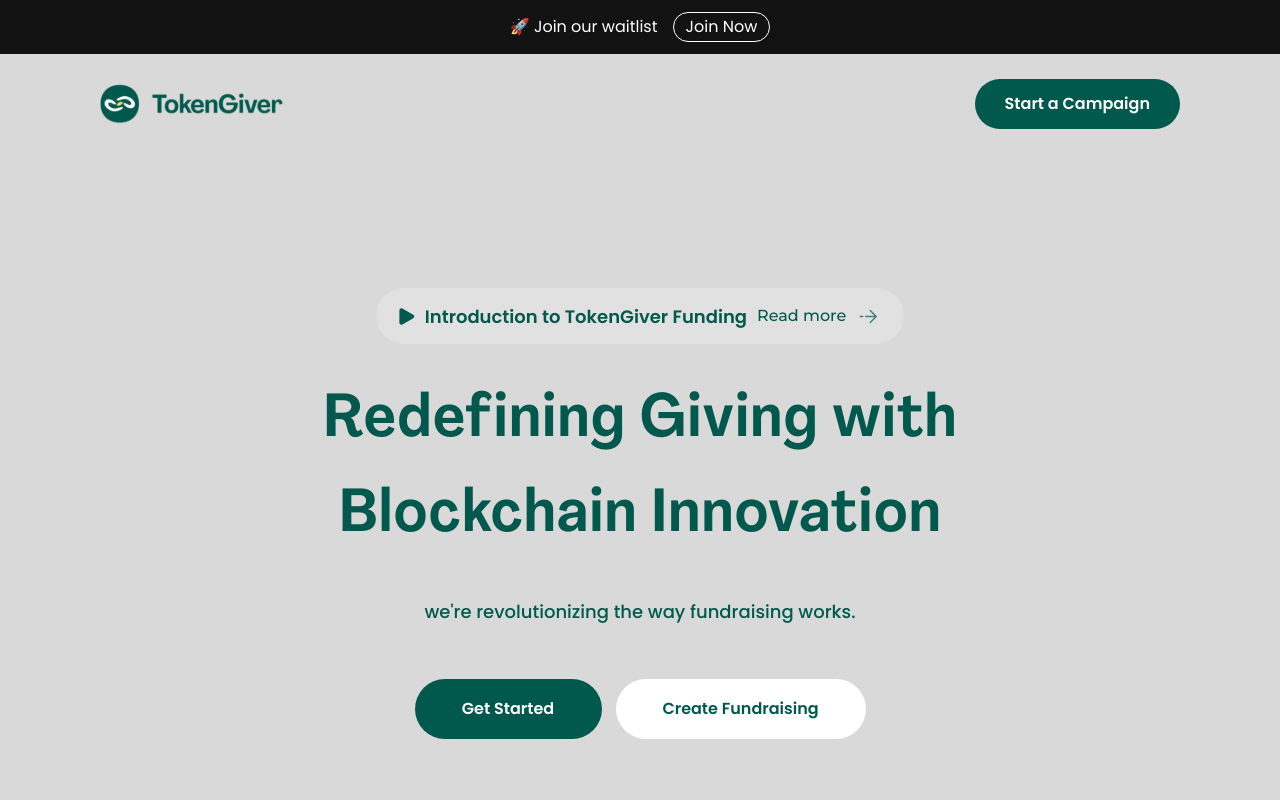
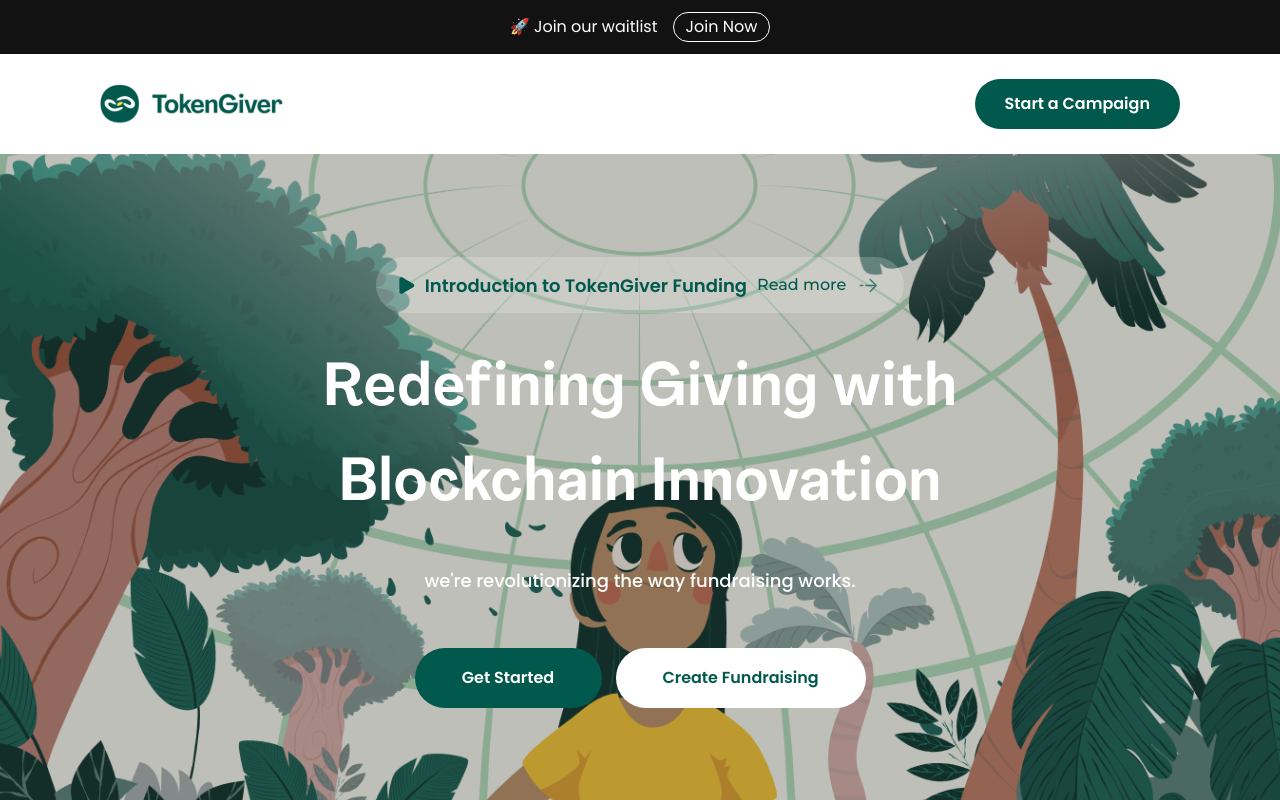
Before and after one commit to Token-Giver/token-giver-website, a Next.js app: page / in a window 1280 px wide. Shown: the top 800 px of the page. Built offline with nearby package versions, Linux system fonts and the light colour scheme.

Commit message:
feat: hero section illus

```diff
--- a/app/components/hero-section.tsx
+++ b/app/components/hero-section.tsx
@@ -6,12 +6,12 @@
 
 function HeroSection() {
   return (
-    <div className="bg-[#D9D9D9] pt-[234px] pb-[224px] text-center relative flex justify-center">
+    <div className="pt-[203px] pb-[144px] text-center relative flex justify-center">
       <div className="absolute top-0 left-0 w-full">
         <Navbar />
       </div>
       <div className="flex flex-col items-center max-w-[691px]">
-        <button className="flex items-center text-primary gap-x-[10px] text-lg leading-[35px] font-semibold bg-white bg-opacity-20 py-[10.5px] px-[23px] rounded-full">
+        <button className="flex items-center text-primary gap-x-[10px] text-lg leading-[35px] font-semibold bg-white bg-opacity-20 hover:bg-opacity-100 py-[10.5px] px-[23px] rounded-full transition-all duration-300 ease-in-out">
           <PlayIcon />
           Introduction to TokenGiver Funding
           <span className="text-base font-medium font-montserrat">
@@ -20,10 +20,10 @@
           <ArrowBrokenIcon />
         </button>
 
-        <h1 className="text-[60px] leading-[95px] font-bold text-primary my-[30px] tracking-[2%] w-full font-AgrandirBold">
+        <h1 className="text-[60px] leading-[95px] font-bold text-white my-[30px] tracking-[2%] w-full font-AgrandirBold">
           Redefining Giving with Blockchain Innovation
         </h1>
-        <p className="text-lg leading-[35px] font-medium text-primary mb-[50px]">
+        <p className="text-lg leading-[35px] font-medium text-white mb-[50px]">
           we're revolutionizing the way fundraising works.
         </p>
         <div className="flex gap-x-[14px] items-center text-base font-semibold">
--- a/app/components/stats-and-partners.tsx
+++ b/app/components/stats-and-partners.tsx
@@ -23,7 +23,7 @@
       {partners.map((partner) => (
         <img
           src={partner.logo}
-          className={`absolute ${partner.position} w-[100px] h-[100px]`}
+          className={`absolute ${partner.position} w-[70px] h-[70px]`}
         />
       ))}
     </div>
--- a/app/components/ui/navbar.tsx
+++ b/app/components/ui/navbar.tsx
@@ -2,7 +2,7 @@
 
 function Navbar() {
   return (
-    <div className="py-3 px-[100px] flex justify-between items-center">
+    <div className="py-3 px-[100px] flex justify-between items-center bg-white">
       <img src="/logo.svg" alt="" />
       <div className="flex items-center gap-x-[54px]">
         <div></div>
--- a/app/page.tsx
+++ b/app/page.tsx
@@ -14,8 +14,10 @@
 export default function Home() {
   return (
     <div>
-      <JoinWaitlist />
-      <HeroSection />
+      <div className="bg-heroBg bg-cover h-[110vh] bg-center">
+        <JoinWaitlist />
+        <HeroSection />
+      </div>
       <EmpoweringChangeSection />
       <StatsAndPartners />
       <MakeADifferenceSection />
--- a/tailwind.config.ts
+++ b/tailwind.config.ts
@@ -18,6 +18,9 @@
         primary: "#00594C",
         ash: "#8E9BAE",
       },
+      backgroundImage: {
+        heroBg: "url('/hero-bg.png')",
+      },
     },
   },
   plugins: [],
```
Also changed, not shown: public/hero-bg.jpg (added), public/hero-bg.png (added).
